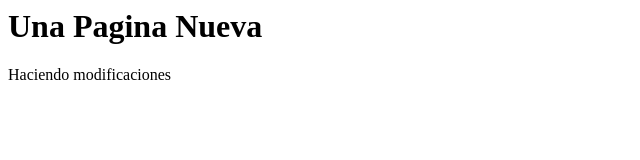
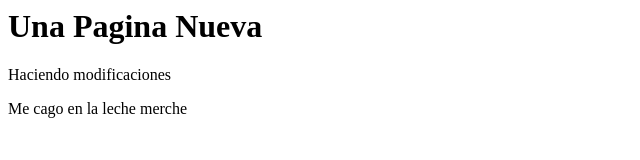
Before and after one commit to Kpaxa/NuevoPrueba, a plain HTML site: page index.html in a window 1280 px wide. Shown: the whole page, without its empty margins (0-640 px from the left). Drawn offline with Linux system fonts and the light colour scheme.

Commit message:
index.html modificación 8/4/2016

```diff
--- a/index.html
+++ b/index.html
@@ -1,4 +1,5 @@
 <html>
 <h1>Una Pagina Nueva</h1>
 Haciendo modificaciones
+<p>Me cago en la leche merche</p>
 </html>
```
